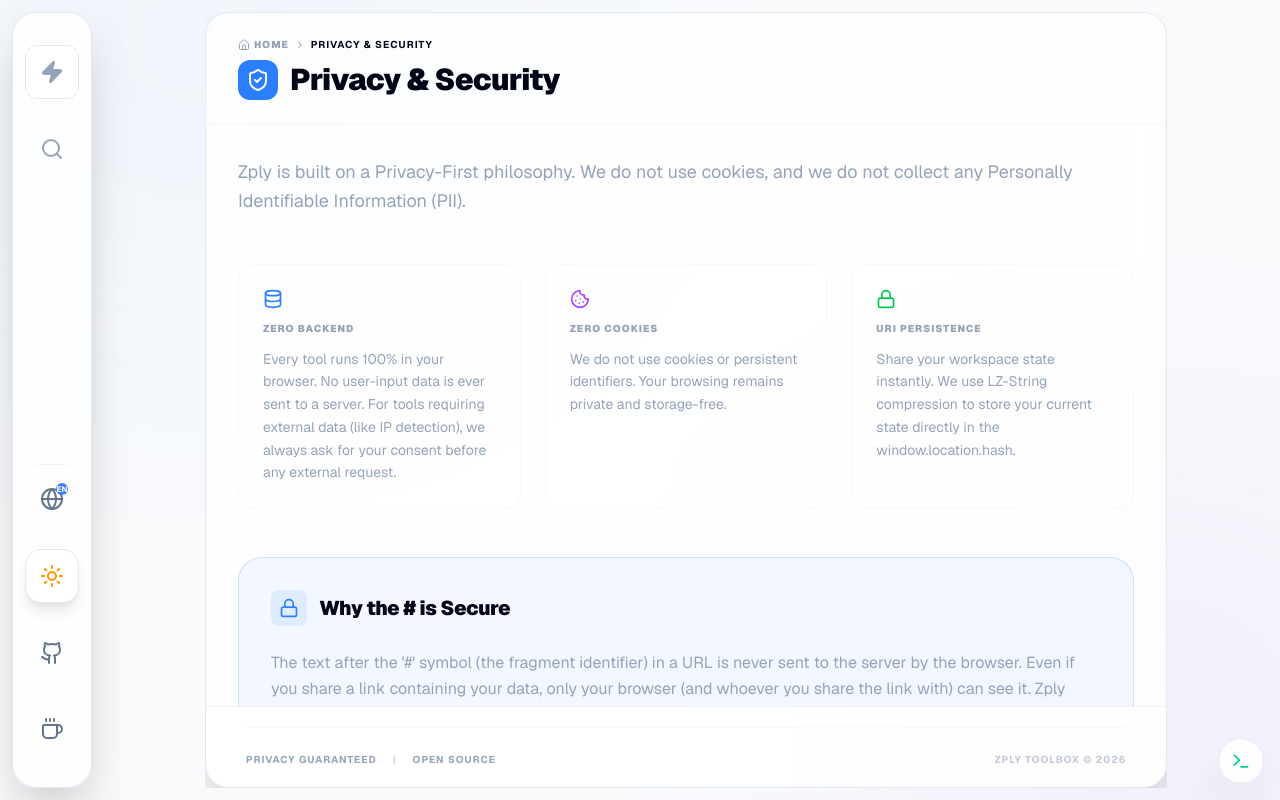
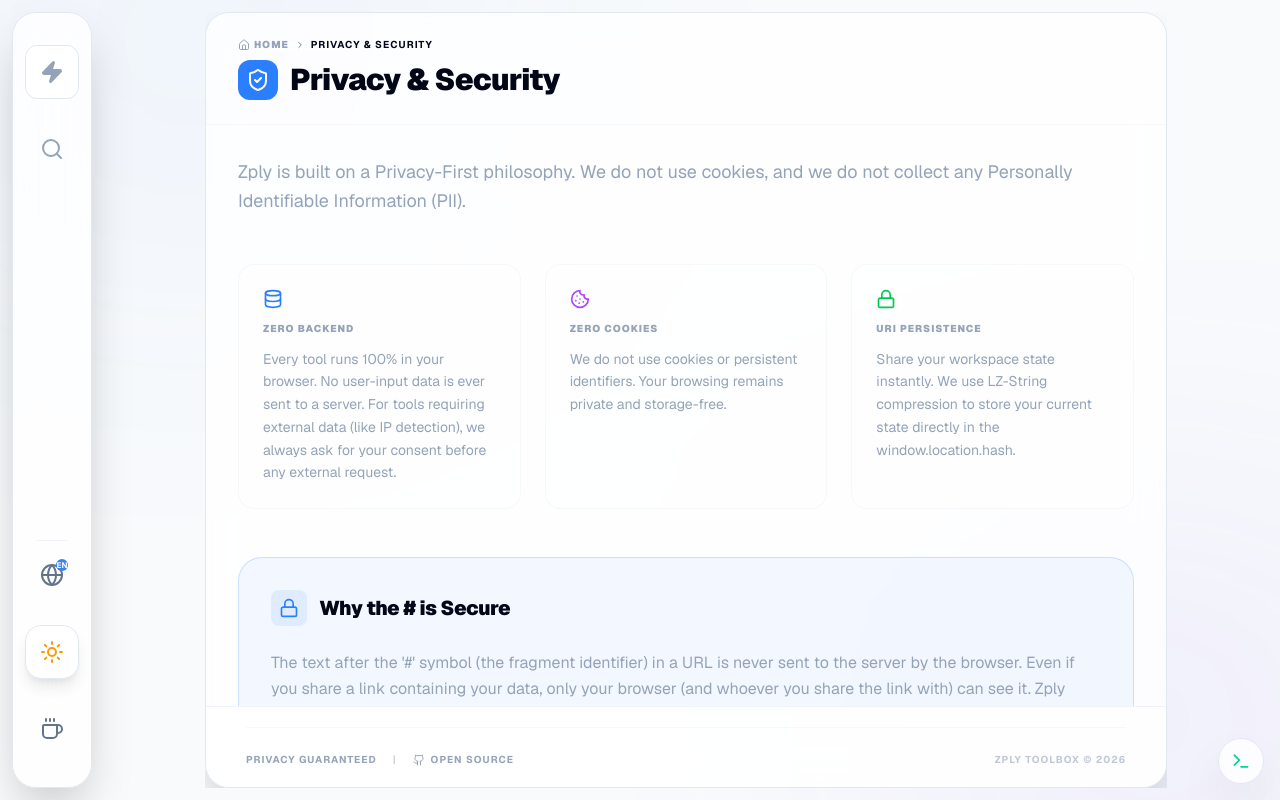
Before and after one commit to tllobregat/zply, a Next.js app: page /en/privacy in a window 1280 px wide. Built offline with nearby package versions, Linux system fonts and the light colour scheme.

Commit message:
refactor(sidebar): remove GitHub link and related styles; move to dashboard footer

```diff
--- a/components/dashboard/dashboard-footer.tsx
+++ b/components/dashboard/dashboard-footer.tsx
@@ -1,6 +1,7 @@
 'use client';
 
 import { Separator } from '@/components/ui/separator';
+import { Github } from 'lucide-react';
 import { useTranslations } from 'next-intl';
 import { Link } from '@/i18n/routing';
 import React from 'react';
@@ -18,7 +19,15 @@
             {t('privacyGuaranteed')}
           </Link>
           <Separator className="opacity-30" />
-          <span>{t('openSource')}</span>
+          <a
+            href="https://github.com/tllobregat/zply"
+            target="_blank"
+            rel="noopener noreferrer"
+            className="hover:text-foreground transition-colors flex items-center gap-1.5"
+          >
+            <Github className="w-3 h-3" />
+            {t('openSource')}
+          </a>
         </div>
         <div className="text-muted-foreground/40 sm:text-muted-foreground/60">
           ZPLY {t('toolbox')} © {new Date().getFullYear()}
--- a/components/sidebar.tsx
+++ b/components/sidebar.tsx
@@ -6,7 +6,7 @@
 import { TOOLS } from '@/lib/config/tools';
 import { cn } from '@/lib/utils';
 import { AnimatePresence, motion } from 'framer-motion';
-import { Coffee, Github, LucideIcon, Menu, Search, X, Zap } from 'lucide-react';
+import { Coffee, LucideIcon, Menu, Search, X, Zap } from 'lucide-react';
 import { useTranslations } from 'next-intl';
 import Link from 'next/link';
 import { usePathname } from 'next/navigation';
@@ -146,19 +146,6 @@
         <LanguageSwitcher />
         <ThemeToggle />
 
-        <a
-          href="https://github.com/tllobregat/zply"
-          target="_blank"
-          rel="noopener noreferrer"
-          className="p-3 sm:p-3.5 text-muted hover:text-foreground hover:bg-island-bg/50 rounded-xl sm:rounded-2xl transition-all group relative"
-          aria-label={tCommon('sidebar.github')}
-        >
-          <Github className="w-5 h-5 sm:w-6 sm:h-6" />
-          <span
-            className="absolute left-16 sm:left-22.5 top-1/2 -translate-y-1/2 px-3 py-1.5 bg-island-bg text-foreground text-[10px] font-black uppercase tracking-widest rounded-xl opacity-0 group-hover:opacity-100 transition-all -translate-x-2.5 group-hover:translate-x-0 whitespace-nowrap border border-island-border pointer-events-none shadow-2xl hidden sm:block">
-            {tCommon('sidebar.github')}
-          </span>
-        </a>
 
         <a
           href="https://buymeacoffee.com/tllo"
@@ -275,18 +262,6 @@
                       <motion.a
                         initial={{ opacity: 0, scale: 0.9 }}
                         animate={{ opacity: 1, scale: 1 }}
-                        transition={{ delay: 0.45 }}
-                        href="https://github.com/tllobregat/zply"
-                        target="_blank"
-                        rel="noopener noreferrer"
-                        className="p-4 bg-island-bg border border-island-border rounded-2xl text-muted-foreground flex items-center gap-3 active:scale-95 transition-all"
-                      >
-                        <Github className="w-5 h-5" />
-                        <span className="text-sm font-bold">{tCommon('sidebar.github')}</span>
-                      </motion.a>
-                      <motion.a
-                        initial={{ opacity: 0, scale: 0.9 }}
-                        animate={{ opacity: 1, scale: 1 }}
                         transition={{ delay: 0.5 }}
                         href="https://buymeacoffee.com/tllo"
                         target="_blank"
```
